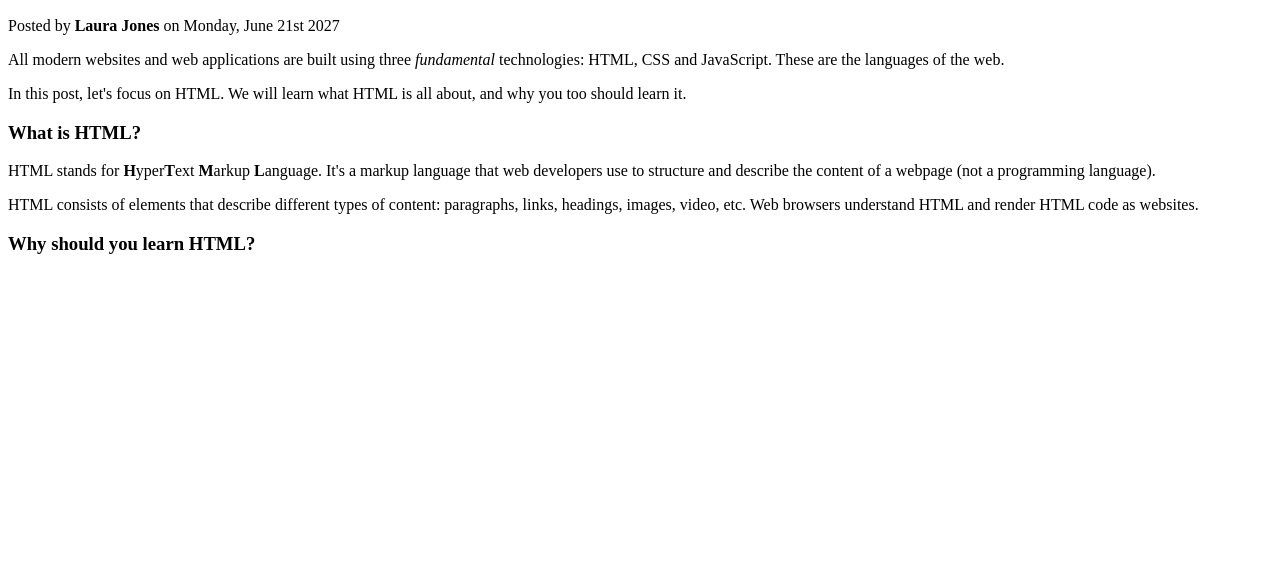
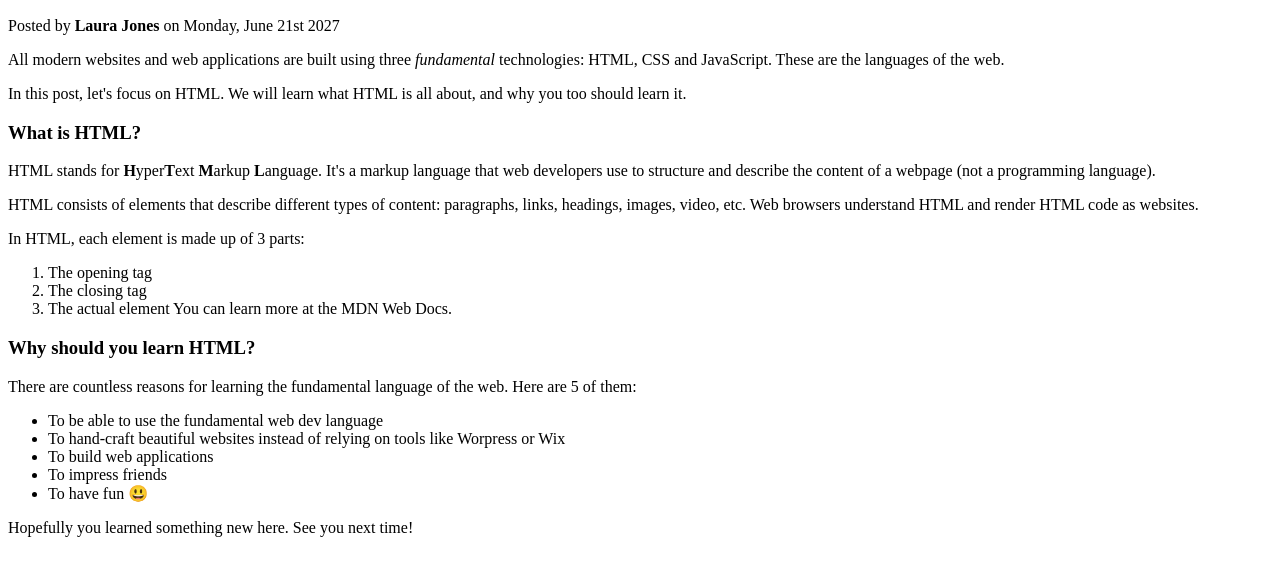
Before and after one commit to Kenan-Kadic/html-fundamentals, a plain HTML site: page index.html in a window 1280 px wide. Shown: the part 111-686 px from the top of the page. Drawn offline with Linux system fonts and the light colour scheme.

Commit message:
ol and ul added

```diff
--- a/index.html
+++ b/index.html
@@ -41,9 +41,34 @@
       paragraphs, links, headings, images, video, etc. Web browsers understand
       HTML and render HTML code as websites.
     </p>
+    <p>In HTML, each element is made up of 3 parts:</p>
+    <ol>
+      <li>The opening tag</li>
+      <li>The closing tag</li>
+      <li>The actual element You can learn more at the MDN Web Docs.</li>
+    </ol>
 
     <h3>Why should you learn HTML?</h3>
+
+    <p>
+      There are countless reasons for learning the fundamental language of the
+      web. Here are 5 of them:
+    </p>
+
+    <ul>
+      <li>To be able to use the fundamental web dev language</li>
+      <li>
+        To hand-craft beautiful websites instead of relying on tools like
+        Worpress or Wix
+      </li>
+      <li>To build web applications</li>
+      <li>To impress friends</li>
+      <li>To have fun 😃</li>
+    </ul>
+    <p>Hopefully you learned something new here. See you next time!</p>
   </body>
 </html>
 
 <!-- STRONG and EM are the reason why things are done...to make them strongly appear and emphasize the italic text--Welcome to HTML5 -->
+
+<!-- all text should be in an element -->
```
